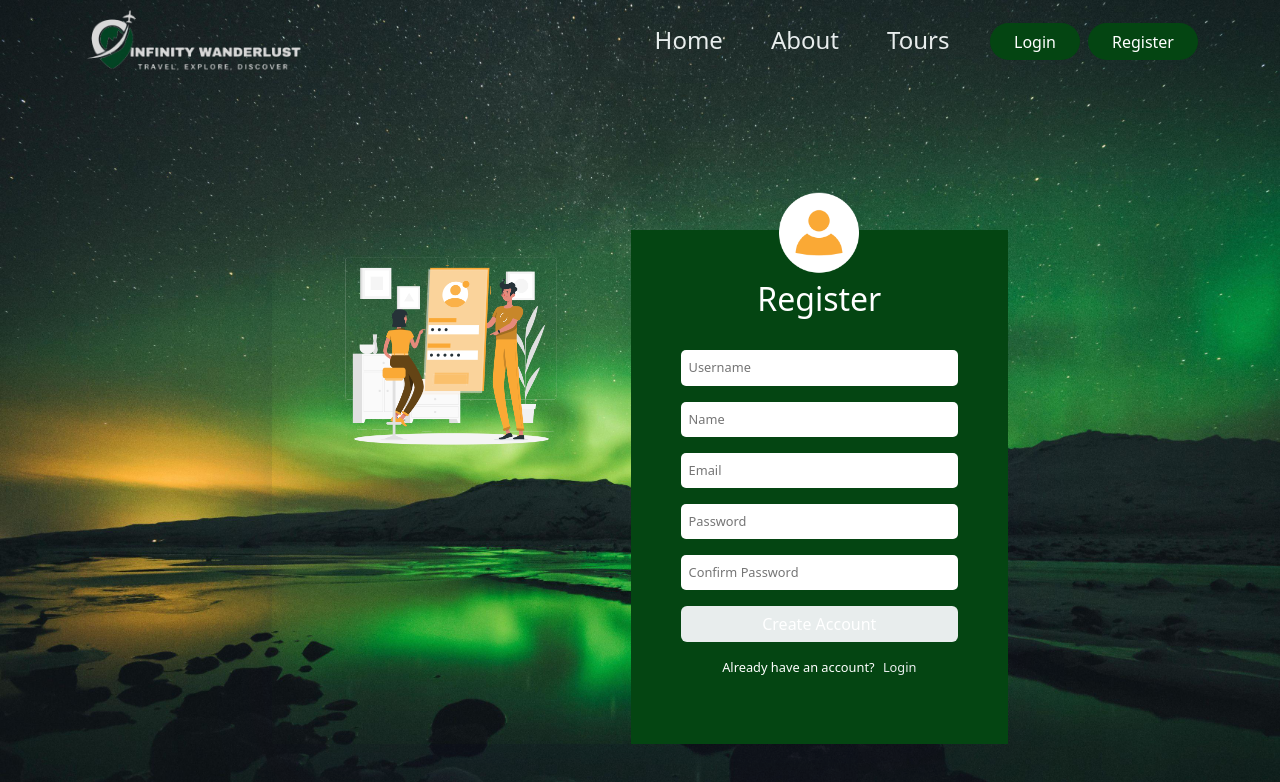
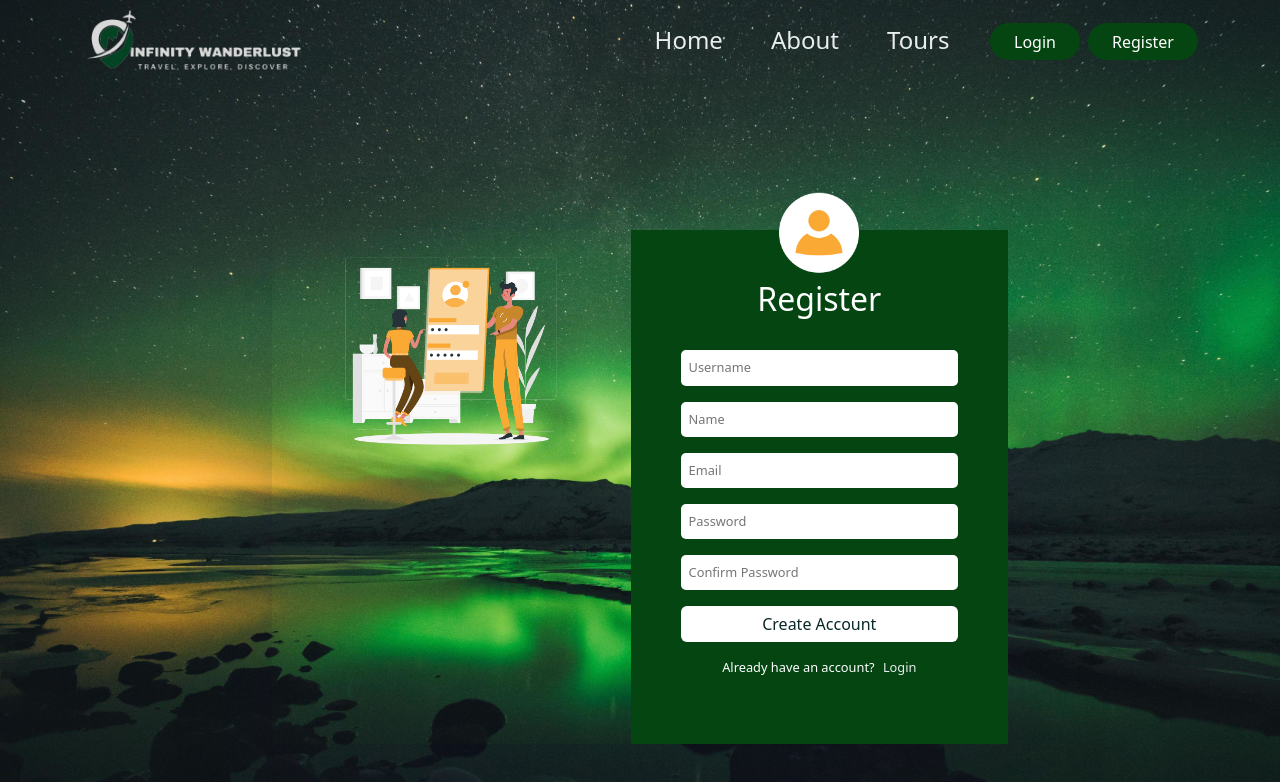
Before and after one commit to BM-Ghost/infinity-wanderlust, a React (Create React App) app: page /register in a window 1280 px wide. Shown: the top 782 px of the page. Built offline with nearby package versions, Linux system fonts and the light colour scheme; a web font is replaced by a local one; what pocketbase would draw is missing.

Commit message:
Email confirmation on hunter io, Register button css

```diff
--- a/src/pages/Register.jsx
+++ b/src/pages/Register.jsx
@@ -8,7 +8,7 @@ import { AuthContext } from '../context/AuthContext';
 import PocketBase from 'pocketbase';
 
 const pb = new PocketBase('https://remain-faceghost.pockethost.io');
-const hunterApiKey = 'c372adc4ab978be7a6b95a48bbb6dc371f77d18c';
+const hunterApiKey = '572557b3f832258066fb2fe92f863a806e13c57f';
 
 const Register = () => {
     const [credentials, setCredentials] = useState({
@@ -60,9 +60,10 @@ const Register = () => {
                 `https://api.hunter.io/v2/email-verifier?email=${credentials.email}&api_key=${hunterApiKey}`
             );
             const verificationResult = await emailVerificationResponse.json();
+            const acceptAll = verificationResult.data?.status === 'accept_all';
 
-            if (!verificationResult.data || verificationResult.data.result !== 'deliverable') {
-                setError({ message: 'Invalid email address. Please provide a valid email.' });
+            if ((!verificationResult.data || verificationResult.data.result !== 'deliverable') && !acceptAll) {
+                setError({ message: verificationResult.data?.status || 'Invalid email address. Please provide a valid email.' });
                 setLoading(false);
                 return;
             }
@@ -85,7 +86,7 @@ const Register = () => {
             }
         } catch (err) {
             console.error('Error creating record:', err);
-            setError({ message: 'Failed to create account. Please try again.' });
+            setError({ message: err.message || 'Failed to create account. Please try again.' });
         } finally {
             setLoading(false);
         }
--- a/src/styles/login.css
+++ b/src/styles/login.css
@@ -48,7 +48,7 @@
    border-radius: 5px;
    border       : none;
    font-size    : 0.8rem;
-   color        : var(--heading-color);
+   color        : #000000;
 }
 
 .login__form input:focus {
@@ -70,9 +70,9 @@
 }
 
 .auth__btn {
-   background: var(--heading-color) !important;
+   background: #fff !important;
    width     : 100%;
-   color     : #fff !important;
+   color     : #08390c;
 }
 
 /* =============== RESPONSIVE ================ */
```
